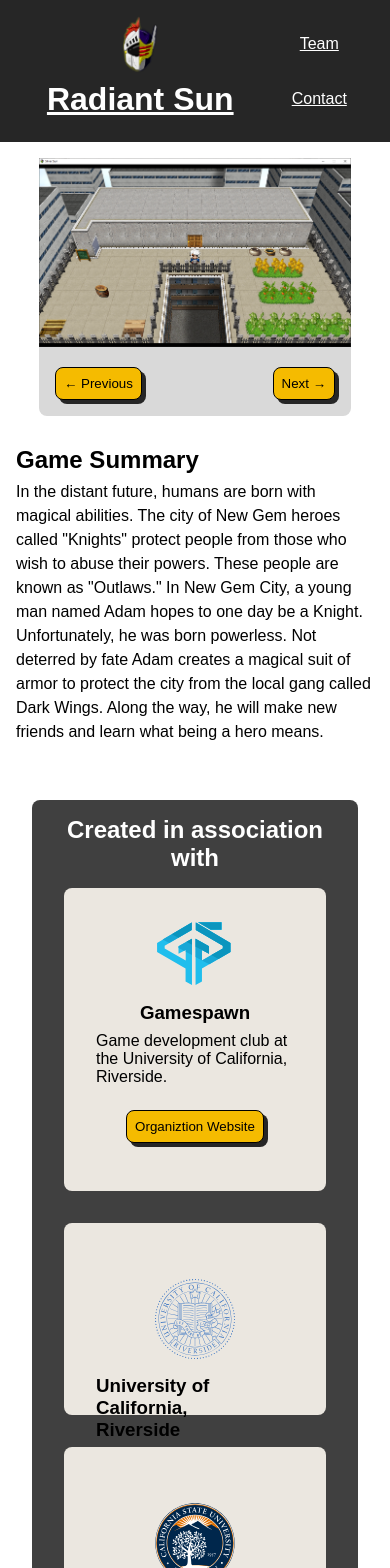
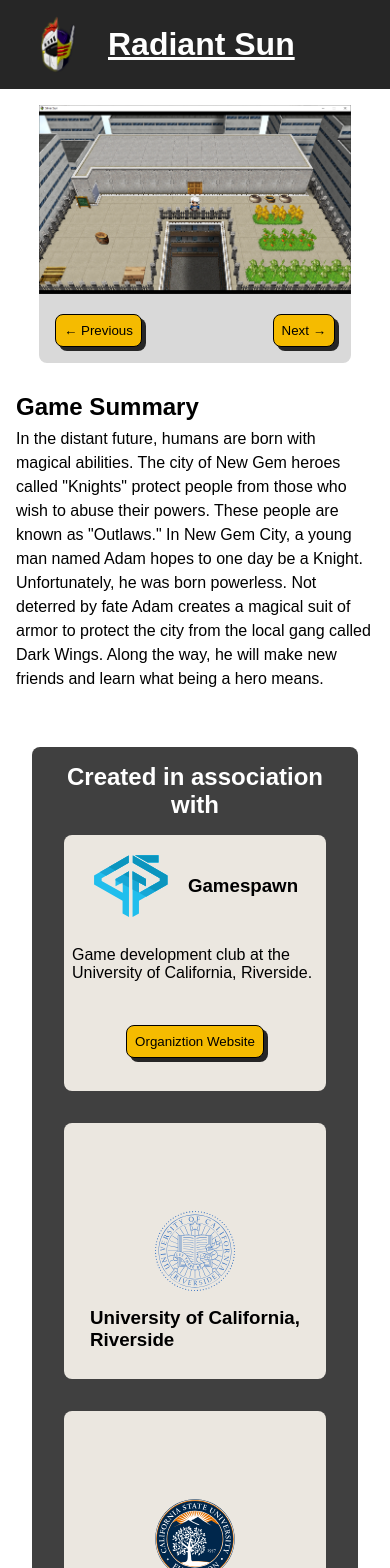
Before and after one commit to zen-da-baker/radiant-sun-website, a Next.js app in the folder next-website/: page / in a window 390 px wide. Shown: the top 1568 px of the page. Built offline with nearby package versions, Linux system fonts and the light colour scheme.

Commit message:
Header and schools display responsive

```diff
--- a/next-website/src/page-components/Header.tsx
+++ b/next-website/src/page-components/Header.tsx
@@ -37,7 +37,7 @@ export function Header() {
 
             </div>
 
-            <div className="flex">
+            <div id="header-links" className="flex">
 
                 <Link href="/team">Team</Link>
 
--- a/next-website/src/page-components/Schools.tsx
+++ b/next-website/src/page-components/Schools.tsx
@@ -12,7 +12,7 @@ export function Schools() {
 
                 <div className="card flex" style={{ bottom: "0px", right: "10px" }}>
 
-                    <div className="flex" style={{ gap: "1rem",  alignItems: "center", width: "100%" }}>
+                    <div className="flex school-title" style={{ gap: "1rem",  alignItems: "center", width: "100%" }}>
 
                         <img src="images/Gamespawn Logo.svg" style={{ width: "80px" }} className="d-inline" />
 
@@ -36,7 +36,7 @@ export function Schools() {
 
                 <div className="card flex">
 
-                    <div className="flex" style={{ alignItems: "center", height: "5rem", gap: "1rem" }}>
+                    <div className="flex school-title" style={{ alignItems: "center", height: "5rem", gap: "1rem" }}>
 
                         <img src="images/UC_Riverside_seal.svg" style={{ width: "80px" }} className="d-inline" />
 
@@ -48,7 +48,7 @@ export function Schools() {
 
                 <div className="card flex">
 
-                    <div className="flex" style={{ alignItems: "center", height: "5rem", gap: "1rem" }}>
+                    <div className="flex school-title" style={{ alignItems: "center", height: "5rem", gap: "1rem" }}>
 
                         <img src="/images/California_State_University,_Fullerton_seal.svg" style={{ width: "80px" }} className="d-inline" />
 
--- a/next-website/styles/header.css
+++ b/next-website/styles/header.css
@@ -11,3 +11,13 @@
     color: white;
 
 }
+
+@media screen and ( max-width: 520px ) {
+
+    #header-links {
+
+        display: none;
+
+    }
+
+}
--- a/next-website/styles/school-container.css
+++ b/next-website/styles/school-container.css
@@ -19,3 +19,22 @@
     text-align: center;
 
 }
+
+@media screen and ( max-width: 600px ) {
+
+    .school-container div .card {
+
+        padding: 0.5rem;
+
+    }
+
+}
+
+@media screen and ( max-width: 530px ) {
+
+    .card {
+
+        height: 15rem;
+
+    }
+}
```
